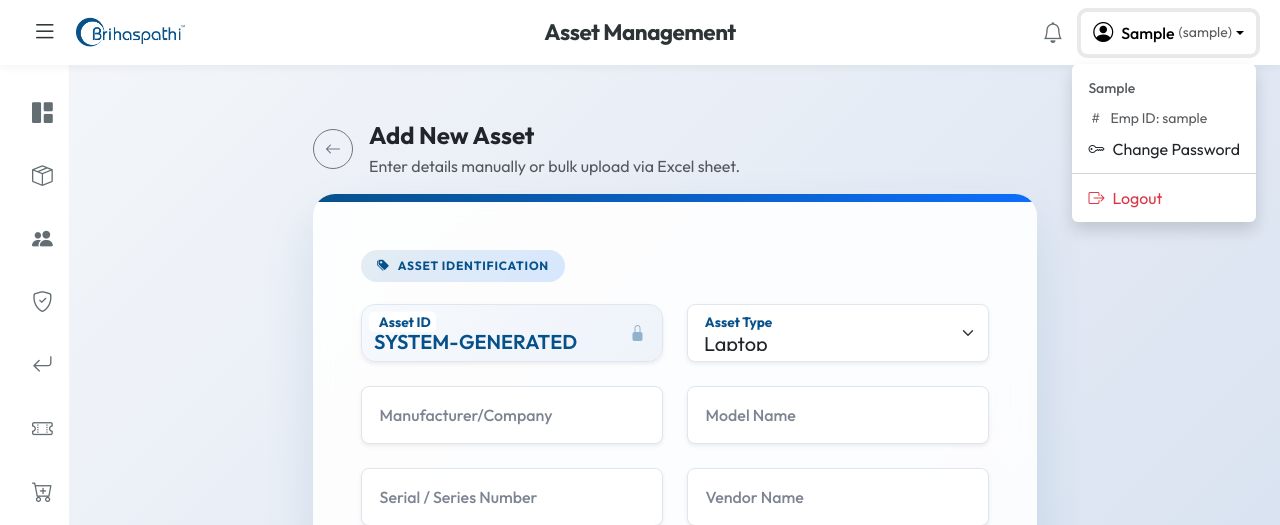
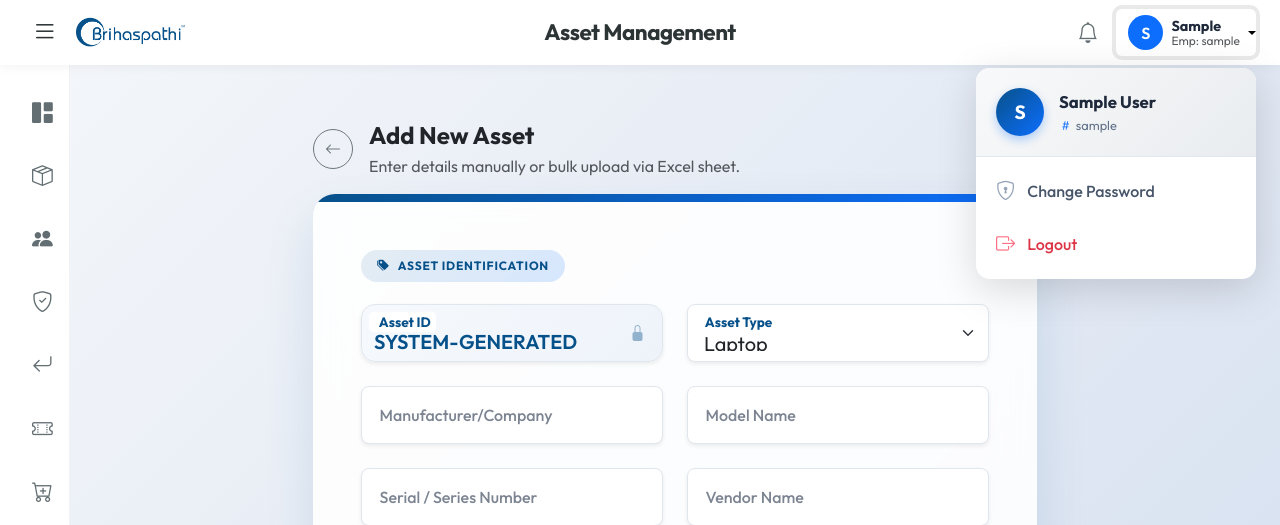
Before and after one commit to lakshmibtl/asset_management, a Django app: page /asset/add/ in a window 1280 px wide, after a click that opens the changed part. Shown: the top 525 px of the page. Run offline with Django 5.2, Linux system fonts and the light colour scheme; the visitor is signed in with stand-in values (Sample User, id 1); data that the repository does not hold is empty; some libraries are stand-ins or nearby versions.

Commit message:
Update asset management changes

```diff
--- a/asset_app/templates/asset_app/base.html
+++ b/asset_app/templates/asset_app/base.html
@@ -207,6 +207,110 @@
             .notification-dropdown {
                 width: 300px;
             }
+        }
+
+        /* ---------------- PROFILE DROPDOWN ---------------- */
+        .profile-dropdown {
+            width: 280px;
+            padding: 0;
+            border: 0;
+            border-radius: 14px;
+            box-shadow: 0 10px 40px rgba(0, 0, 0, 0.15);
+            overflow: hidden;
+            margin-top: 10px !important;
+        }
+
+        .profile-dropdown-header {
+            background: linear-gradient(135deg, #f8f9fa 0%, #e9ecef 100%);
+            padding: 20px;
+            display: flex;
+            align-items: center;
+            gap: 15px;
+            border-bottom: 1px solid #e2e8f0;
+        }
+
+        .profile-avatar-circle {
+            width: 48px;
+            height: 48px;
+            border-radius: 50%;
+            background: linear-gradient(135deg, #07518A, #0d6efd);
+            color: white;
+            display: flex;
+            align-items: center;
+            justify-content: center;
+            font-size: 1.2rem;
+            font-weight: 700;
+            box-shadow: 0 4px 10px rgba(13, 110, 253, 0.3);
+            flex-shrink: 0;
+        }
+
+        .profile-user-info {
+            min-width: 0; /* allows text truncation */
+        }
+
+        .profile-user-name {
+            font-weight: 700;
+            color: #1e293b;
+            font-size: 1.05rem;
+            margin-bottom: 2px;
+            white-space: nowrap;
+            overflow: hidden;
+            text-overflow: ellipsis;
+        }
+
+        .profile-user-id {
+            color: #64748b;
+            font-size: 0.8rem;
+            display: flex;
+            align-items: center;
+            gap: 4px;
+        }
+
+        .profile-dropdown-menu {
+            padding: 8px 0;
+        }
+
+        .profile-dropdown-item {
+            display: flex;
+            align-items: center;
+            gap: 12px;
+            padding: 12px 20px;
+            color: #475569;
+            text-decoration: none;
+            font-weight: 500;
+            transition: all 0.2s;
+        }
+
+        .profile-dropdown-item:hover {
+            background: #f1f5f9;
+            color: #07518A;
+        }
+
+        .profile-dropdown-item i {
+            font-size: 1.2rem;
+            color: #94a3b8;
+            transition: color 0.2s;
+        }
+
+        .profile-dropdown-item:hover i {
+            color: #07518A;
+        }
+
+        .profile-dropdown-item.text-danger {
+            color: #e11d48;
+        }
+
+        .profile-dropdown-item.text-danger:hover {
+            background: #fff1f2;
+            color: #be123c;
+        }
+
+        .profile-dropdown-item.text-danger i {
+            color: #fb7185;
+        }
+
+        .profile-dropdown-item.text-danger:hover i {
+            color: #be123c;
         }
 
         .header img.logo {
@@ -423,35 +527,38 @@
             </div>
             <div class="dropdown">
                 <button class="btn btn-light dropdown-toggle d-flex align-items-center border-0 bg-transparent"
-                    type="button" data-bs-toggle="dropdown">
-                    <i class="bi bi-person-circle fs-5 me-md-2"></i>
-                    <span class="d-none d-md-inline fw-medium">{{ request.user.first_name|default:request.user.username }}</span>
-                    <span class="d-none d-md-inline text-muted small ms-1">({{ request.user.username }})</span>
+                    type="button" data-bs-toggle="dropdown" aria-expanded="false" style="padding-right: 0;">
+                    <div class="d-flex align-items-center justify-content-center bg-primary text-white rounded-circle me-md-2" style="width: 35px; height: 35px; font-weight: 600;">
+                        {{ request.user.first_name|default:request.user.username|make_list|first|upper }}
+                    </div>
+                    <div class="d-none d-md-flex flex-column align-items-start text-start me-1">
+                        <span class="fw-bold" style="font-size: 0.9rem; line-height: 1.2; color: #1e293b;">{{ request.user.first_name|default:request.user.username }}</span>
+                        <span class="text-muted" style="font-size: 0.75rem; line-height: 1;">Emp: {{ request.user.username }}</span>
+                    </div>
                 </button>
-                <ul class="dropdown-menu dropdown-menu-end shadow border-0 mt-2">
+                <ul class="dropdown-menu dropdown-menu-end profile-dropdown">
                     <li>
-                        <h6 class="dropdown-header text-muted">
-                            {{ request.user.first_name|default:request.user.username }}
-                        </h6>
-                    </li>
-                    <li>
-                        <div class="dropdown-item text-muted small text-truncate">
-                            <i class="bi bi-hash me-2"></i>Emp ID: {{ request.user.username }}
+                        <div class="profile-dropdown-header">
+                            <div class="profile-avatar-circle">
+                                {{ request.user.first_name|default:request.user.username|make_list|first|upper }}
+                            </div>
+                            <div class="profile-user-info">
+                                <div class="profile-user-name" title="{{ request.user.get_full_name|default:request.user.first_name|default:request.user.username }}">
+                                    {{ request.user.get_full_name|default:request.user.first_name|default:request.user.username }}
+                                </div>
+                                <div class="profile-user-id">
+                                    <i class="bi bi-hash text-primary"></i> {{ request.user.username }}
+                                </div>
+                            </div>
                         </div>
                     </li>
-                    <li>
-                        <a class="dropdown-item d-flex align-items-center"
-                                data-bs-toggle="offcanvas" data-bs-target="#changePasswordOffcanvas"
-                                href="#">
-                            <i class="bi bi-key me-2"></i>Change Password
+                    <li class="profile-dropdown-menu">
+                        <a class="profile-dropdown-item" href="#" data-bs-toggle="offcanvas" data-bs-target="#changePasswordOffcanvas">
+                            <i class="bi bi-shield-lock"></i> Change Password
                         </a>
-                    </li>
-                    <li>
-                        <hr class="dropdown-divider">
                         <form action="{% url 'logout_user' %}" method="POST" id="logout-form" class="d-none">{% csrf_token %}</form>
-                        <a class="dropdown-item text-danger d-flex align-items-center" href="#"
-                            onclick="document.getElementById('logout-form').submit();">
-                            <i class="bi bi-box-arrow-right me-2"></i>Logout
+                        <a class="profile-dropdown-item text-danger" href="#" onclick="document.getElementById('logout-form').submit();">
+                            <i class="bi bi-box-arrow-right"></i> Logout
                         </a>
                     </li>
                 </ul>
```
